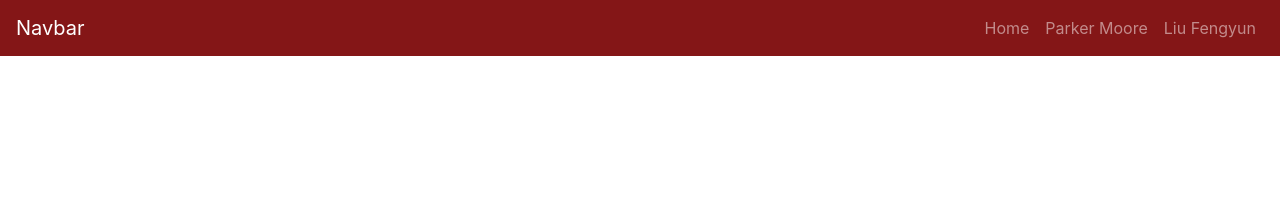
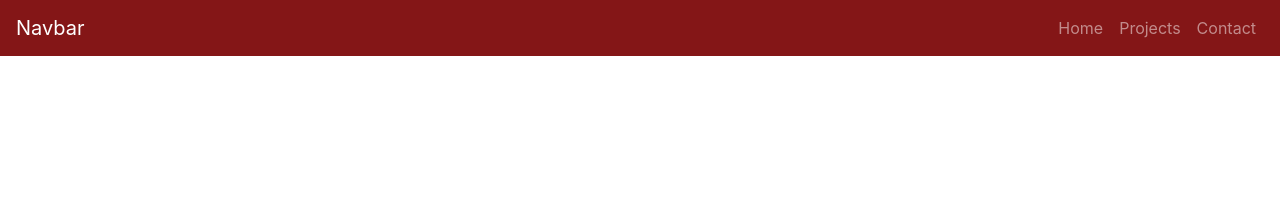
Before and after one commit to OUVirtualReality/OUVirtualReality, a Jekyll site: the page built from index.html, in a window 1280 px wide. Shown: the top 211 px of the page. Built offline with Jekyll 4.4.1, drawn with Linux system fonts in a browser that asks for light colours.

Commit message:
Change nav link names

```diff
--- a/_data/pages.yml
+++ b/_data/pages.yml
@@ -1,8 +1,8 @@
 - title: Home
   url: /
 
-- title: Parker Moore
+- title: Projects
   url: projects.html
 
-- title: Liu Fengyun
+- title: Contact
   url: contact.html
```
